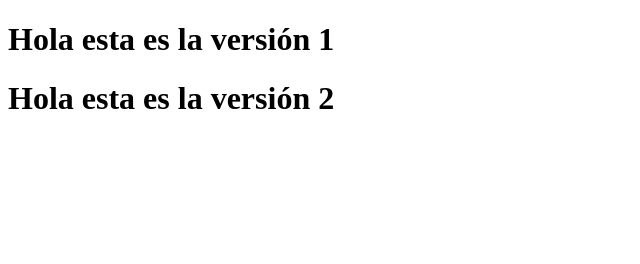
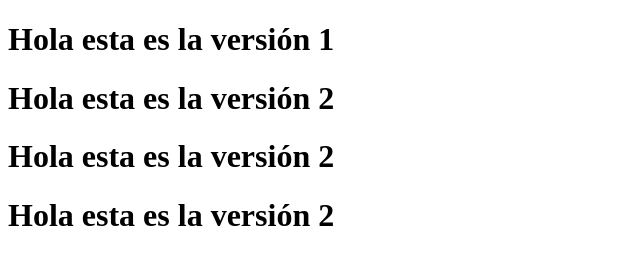
Before and after one commit to Portero20/git_undefined, a plain HTML site: page index.html in a window 1280 px wide. Shown: the whole page, without its empty margins (0-640 px from the left). Drawn offline with Linux system fonts and the light colour scheme.

Commit message:
subiendo cambios

```diff
--- a/index.html
+++ b/index.html
@@ -9,6 +9,8 @@
 
     <h1>Hola esta es la versión 1</h1>
     <h1>Hola esta es la versión 2</h1>
+    <h1>Hola esta es la versión 2</h1>
+    <h1>Hola esta es la versión 2</h1>
 
 </body>
 </html>
```
